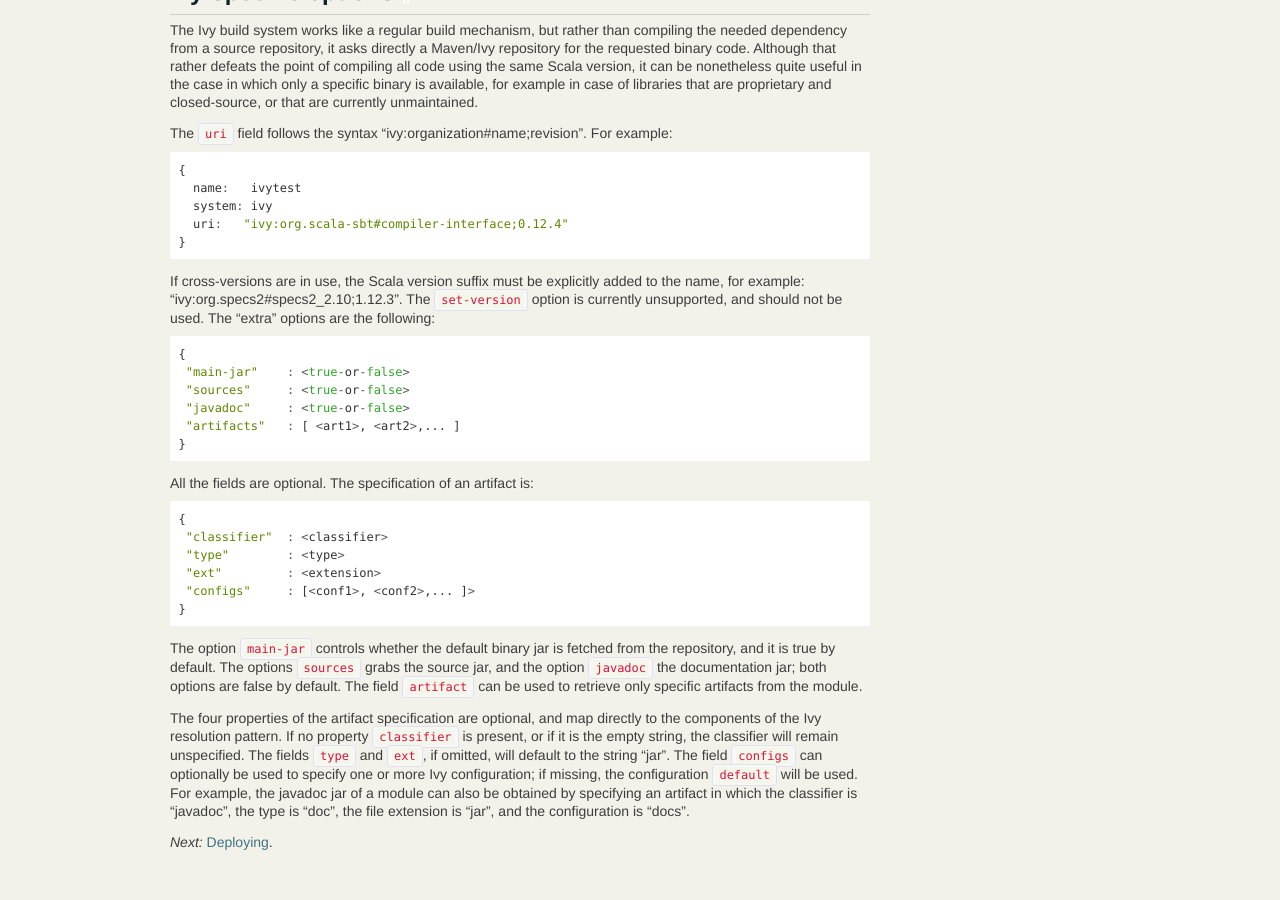
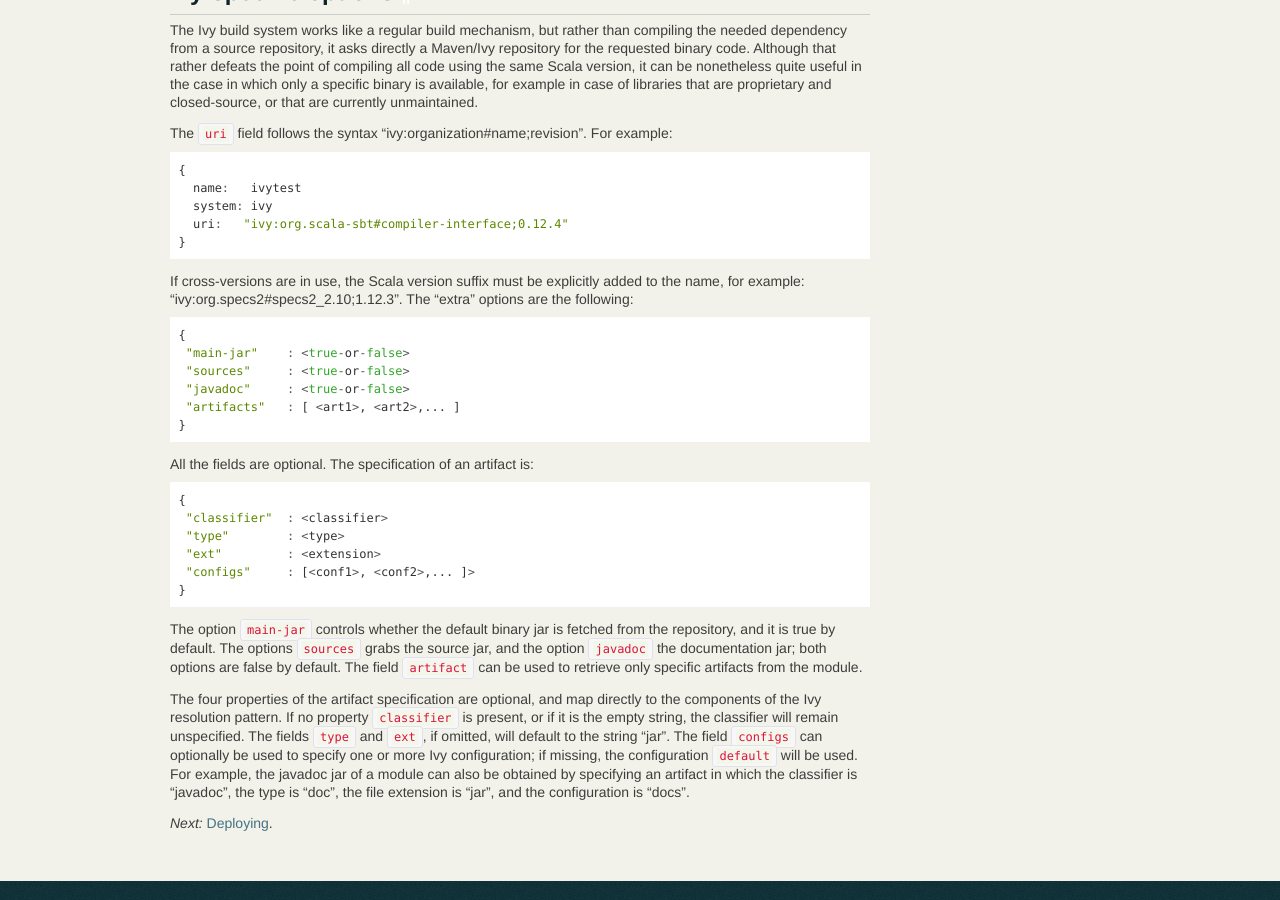
Before and after one commit to lightbend-labs/dbuild, a Sphinx documentation site: the page built from docs/src/sphinx/dbuild.rst, in a window 1280 px wide and 900 px high, scrolled down 4041 px. Built offline with Sphinx 7.4.7, drawn with Linux system fonts in a browser that asks for light colours.

Commit message:
Docs and a sample file

```diff
--- a/docs/src/sphinx/dbuild.rst
+++ b/docs/src/sphinx/dbuild.rst
@@ -282,8 +282,7 @@ The ``uri`` field follows the syntax "ivy:organization#name;revision". For examp
   }
 
 If cross-versions are in use, the Scala version suffix must be explicitly added to the name,
-for example: "ivy:org.specs2#specs2_2.10;1.12.3". The ``set-version`` option is currently
-unsupported, and should not be used. The "extra" options are the following:
+for example: "ivy:org.specs2#specs2_2.10;1.12.3". The "extra" options are the following:
 
 .. code-block:: javascript
 
```
Also changed, not shown: 1 other file.
